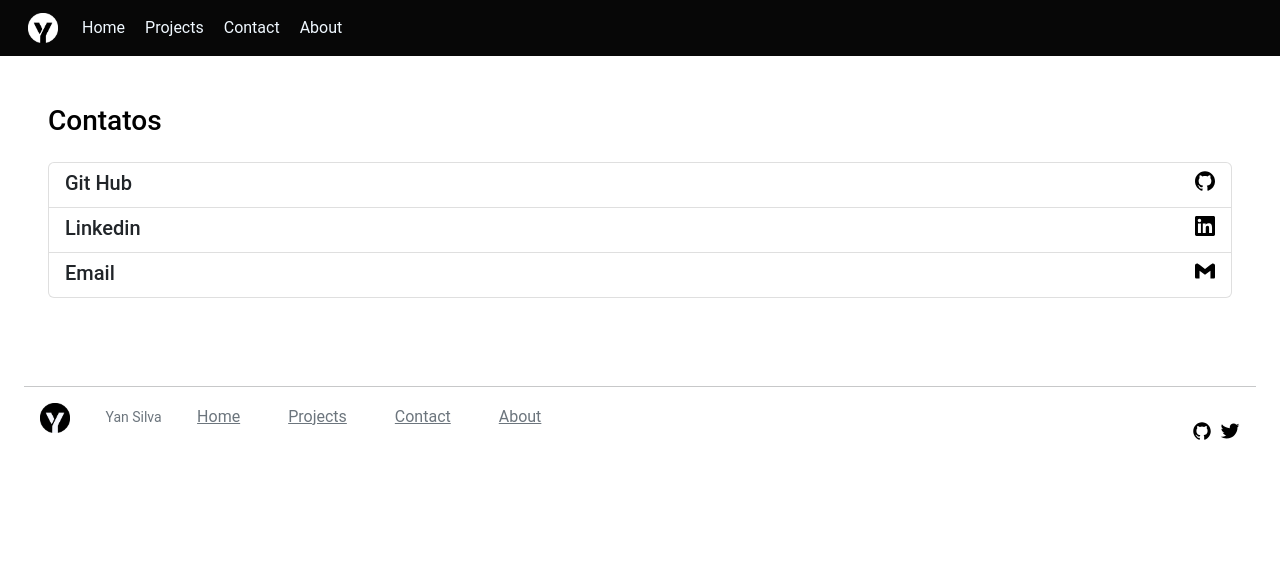
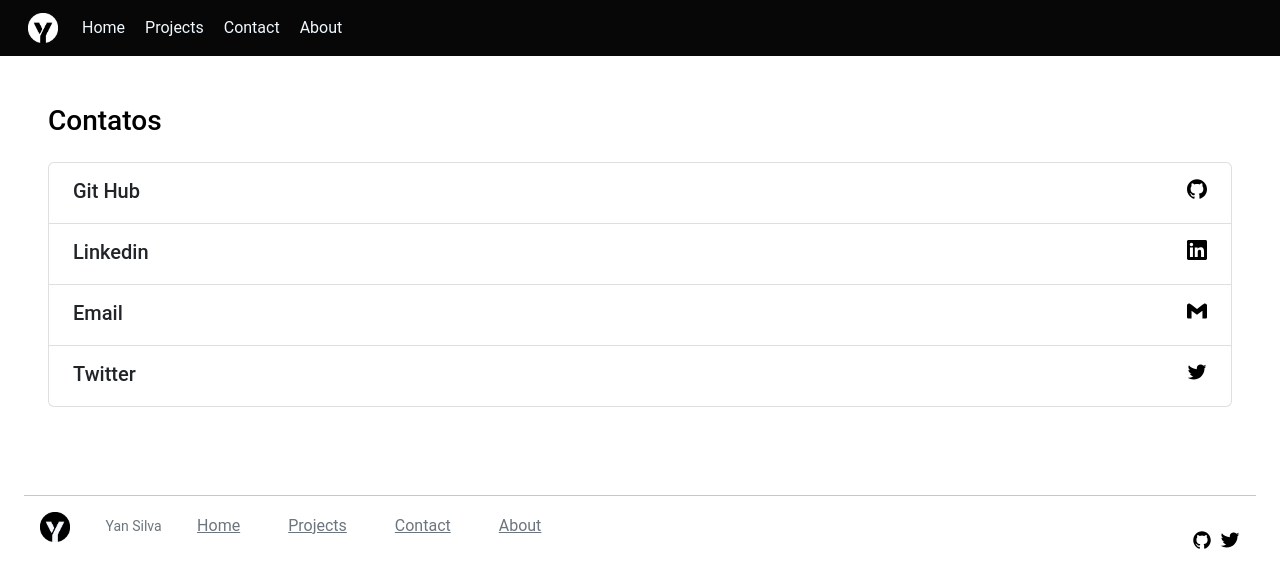
Before and after one commit to yanpassaro/portfolio, an Angular app: page /contact in a window 1280 px wide. Shown: the top 588 px of the page. Built offline with nearby package versions, Linux system fonts and the light colour scheme.

Commit message:
feat: Contatos atualizados

```diff
--- a/src/app/pages/contact/contact.component.html
+++ b/src/app/pages/contact/contact.component.html
@@ -2,22 +2,28 @@
   <div class="text-black h3 pb-3">Contatos</div>
   <div class="list-group">
     <a href="https://github.com/yanpassaro" class="list-group-item list-group-item-action" aria-current="true">
-      <div class="d-flex w-100 justify-content-between">
+      <div class="d-flex w-100 justify-content-between p-2">
           <h5 class="mb-1">Git Hub</h5>
           <img src="assets/github.svg" width="20" height="20" alt="github">
       </div>
     </a>
     <a href="https://www.linkedin.com/in/yanpassarinho/" class="list-group-item list-group-item-action">
-      <div class="d-flex w-100 justify-content-between">
+      <div class="d-flex w-100 justify-content-between p-2">
         <h5 class="mb-1">Linkedin</h5>
         <img src="assets/linkedin.svg" width="20" height="20" alt="linkedin">
       </div>
     </a>
     <a class="list-group-item list-group-item-action" href="mailto:yannpassaro.dev@gmail.com">
-      <div class="d-flex w-100 justify-content-between">
+      <div class="d-flex w-100 justify-content-between p-2">
         <h5 class="mb-1">Email</h5>
         <img src="assets/gmail.svg" width="20" height="20" alt="gmail">
       </div>
     </a>
+    <a class="list-group-item list-group-item-action" href="https://twitter.com/yannsilva21">
+      <div class="d-flex w-100 justify-content-between p-2">
+        <h5 class="mb-1">Twitter</h5>
+        <img src="assets/logo-twitter.svg" width="20" height="20" alt="twitter">
+      </div>
+    </a>
   </div>
 </section>
--- a/src/app/pages/projects/projects.component.html
+++ b/src/app/pages/projects/projects.component.html
@@ -1,8 +1,8 @@
 <section class="container-fluid p-5">
-  <div class="text-black h3 pb-3">Projetos</div>
+  <div class="text-black h3">Projetos</div>
   <div class="row row-cols-auto">
     <div class="col">
-      <div class="card" style="width: 400px;">
+      <div class="card mt-3" style="width: 400px;">
         <img
           src="https://github-readme-stats.vercel.app/api/pin/?username=yanpassaro&repo=candi&theme=dark&icon_color=F0F8FF"
           class="card-img-bottom" alt="...">
@@ -18,7 +18,7 @@
       </div>
     </div>
     <div class="col">
-      <div class="card" style="width: 400px;">
+      <div class="card mt-3" style="width: 400px;">
         <img
           src="https://github-readme-stats.vercel.app/api/pin/?username=yanpassaro&repo=api-login&theme=dark&&icon_color=F0F8FF"
           class="card-img-top" alt="...">
@@ -34,7 +34,7 @@
       </div>
     </div>
     <div class="col">
-      <div class="card" style="width: 400px;">
+      <div class="card mt-3" style="width: 400px;">
         <img
           src="https://github-readme-stats.vercel.app/api/pin/?username=yanpassaro&repo=app-candi&theme=dark&&icon_color=F0F8FF"
           class="card-img-top" alt="...">
```
